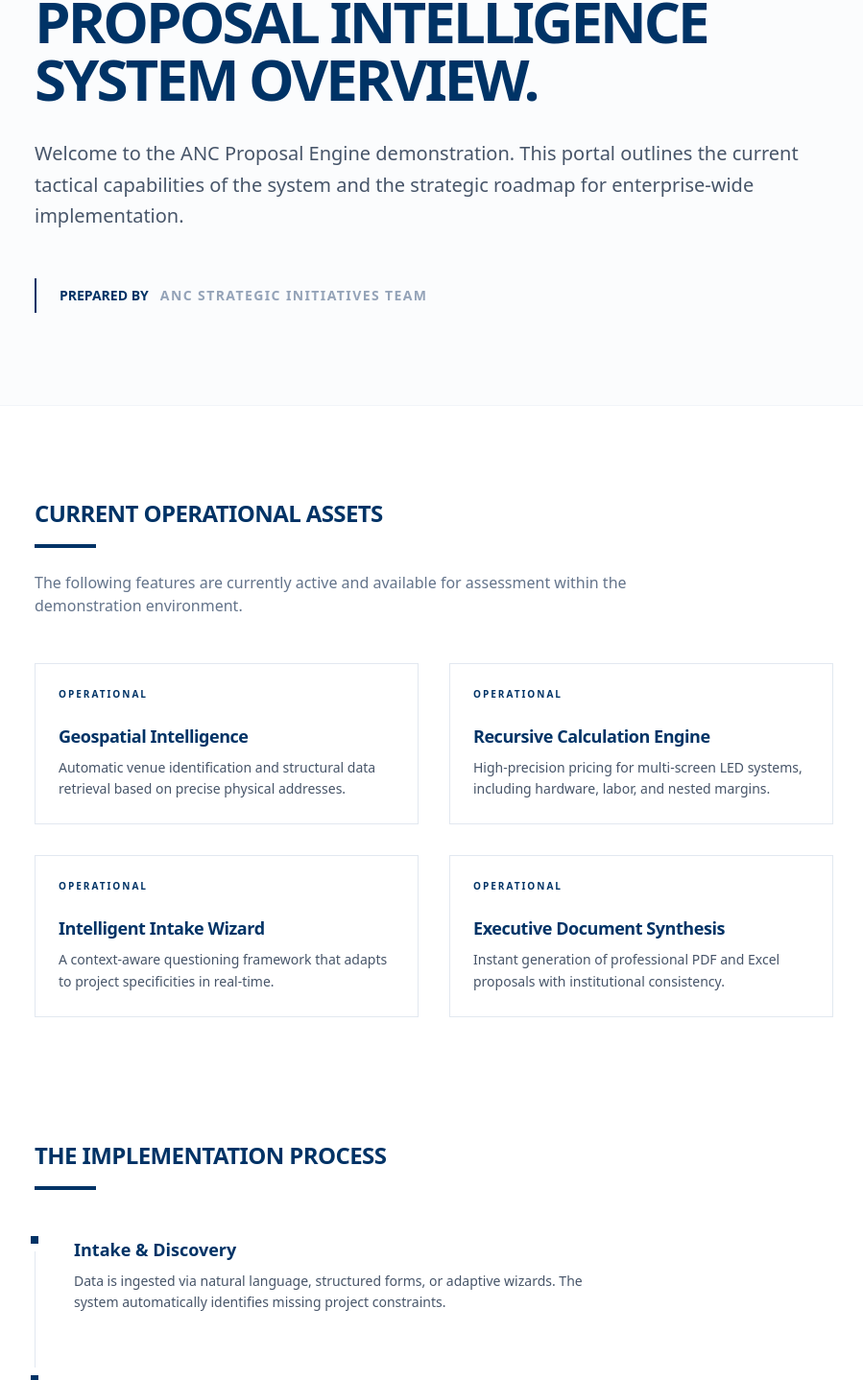
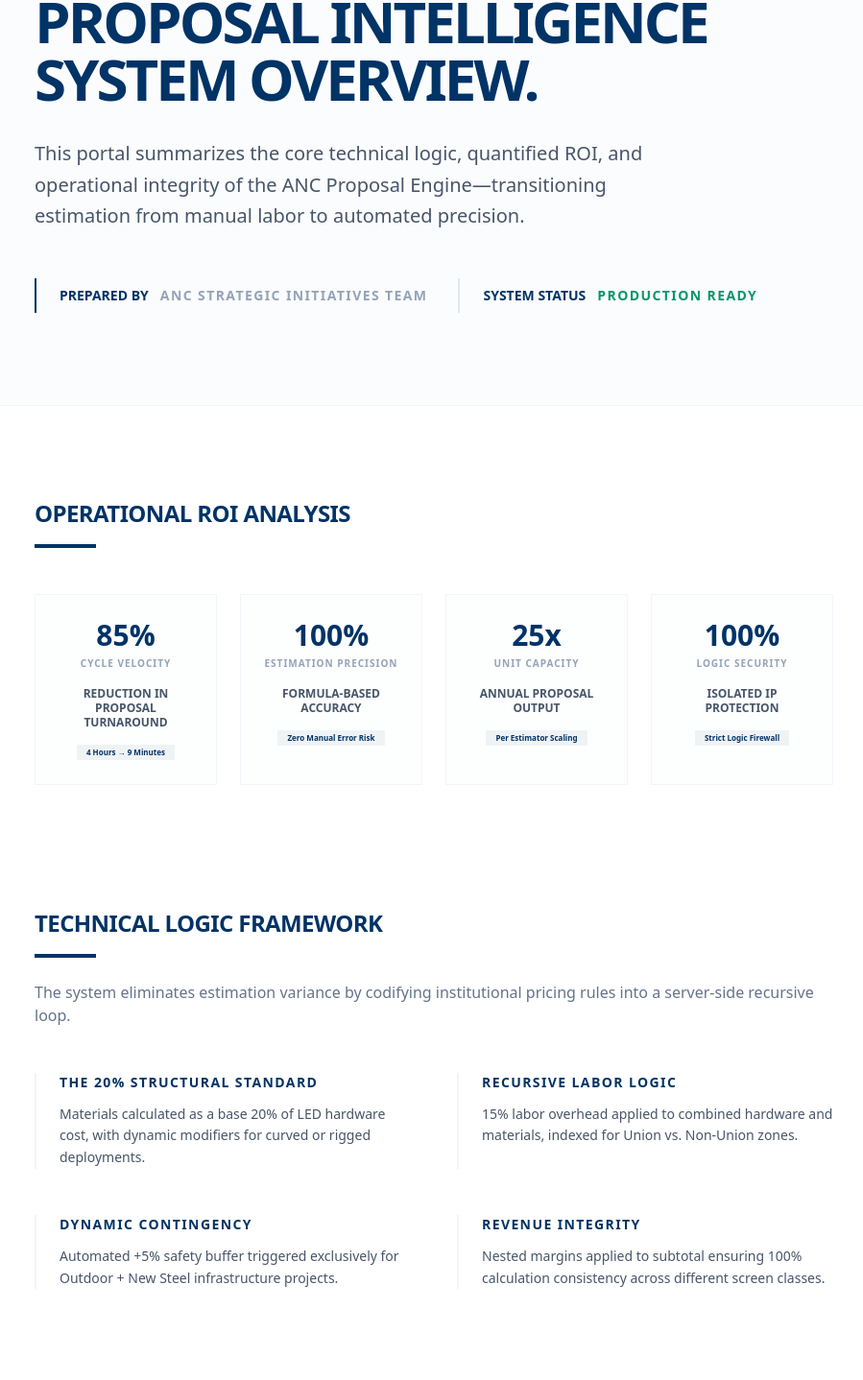
Before and after one commit to khaledbashir/natalia, a Next.js app in the folder anc-cpq/: page /strategy in a window 1280 px wide. Shown: the part 251-1689 px from the top of the page at 96% size, without its empty margins (188-1087 px from the left). Built offline with nearby package versions, Linux system fonts and the light colour scheme.

Commit message:
design: enrich strategy page with ROI data and technical logic from findings report

```diff
--- a/anc-cpq/src/app/strategy/page.tsx
+++ b/anc-cpq/src/app/strategy/page.tsx
@@ -27,10 +27,31 @@ const StrategyPage = () => {
     return () => window.removeEventListener('scroll', handleScroll);
   }, []);
 
+  const metrics = [
+    { label: "Cycle Velocity", value: "85%", sub: "Reduction in Proposal Turnaround", detail: "4 Hours → 9 Minutes" },
+    { label: "Estimation Precision", value: "100%", sub: "Formula-Based Accuracy", detail: "Zero Manual Error Risk" },
+    { label: "Unit Capacity", value: "25x", sub: "Annual Proposal Output", detail: "Per Estimator Scaling" },
+    { label: "Logic Security", value: "100%", sub: "Isolated IP Protection", detail: "Strict Logic Firewall" },
+  ];
+
+  const logicRules = [
+    { title: "The 20% Structural Standard", desc: "Materials calculated as a base 20% of LED hardware cost, with dynamic modifiers for curved or rigged deployments." },
+    { title: "Recursive Labor Logic", desc: "15% labor overhead applied to combined hardware and materials, indexed for Union vs. Non-Union zones." },
+    { title: "Dynamic Contingency", desc: "Automated +5% safety buffer triggered exclusively for Outdoor + New Steel infrastructure projects." },
+    { title: "Revenue Integrity", desc: "Nested margins applied to subtotal ensuring 100% calculation consistency across different screen classes." }
+  ];
+
+  const testingScenarios = [
+    { name: "Happy Path Protocol", status: "Verified", summary: "Linear progression from raw address to completed PDF/Excel synthesis." },
+    { name: "Multi-Value Extraction", status: "Verified", summary: "Natural language parsing of complex configurations (e.g., '10mm outdoor ribbon board 40ft wide')." },
+    { name: "Zero Value Integrity", status: "Verified", summary: "Ensuring 0 values are handled as valid inputs rather than null triggers." },
+    { name: "Database Cascades", status: "Verified", summary: "History pruning ensures all associated messages and shares are wiped upon deletion." }
+  ];
+
   const features = [
     {
       title: "Geospatial Intelligence",
-      description: "Automatic venue identification and structural data retrieval based on precise physical addresses.",
+      description: "Automatic venue identification and structural data retrieval based on precise physical addresses using Google Serper.",
       status: "Operational"
     },
     {
@@ -45,7 +66,7 @@ const StrategyPage = () => {
     },
     {
       title: "Executive Document Synthesis",
-      description: "Instant generation of professional PDF and Excel proposals with institutional consistency.",
+      description: "Instant generation of professional PDF and Excel proposals with preserved formulas and institutional consistency.",
       status: "Operational"
     }
   ];
@@ -90,33 +111,75 @@ const StrategyPage = () => {
 
       {/* Proposal Header / Hero */}
       <header className="relative pt-48 pb-24 border-b border-slate-100 bg-slate-50/50">
-        <div className="max-w-4xl mx-auto px-8">
+        <div className="max-w-4xl mx-auto px-8 text-center md:text-left">
           <Badge variant="outline" className="mb-6 border-[#003366]/30 text-[#003366] px-4 py-1 font-bold rounded-none uppercase tracking-widest text-[10px]">
             EXECUTIVE DEMO PRESENTATION
           </Badge>
           <h1 className="text-4xl md:text-6xl font-black text-[#003366] mb-8 tracking-tighter leading-tight animate-in fade-in slide-in-from-bottom-4 duration-700">
             PROPOSAL INTELLIGENCE <br />SYSTEM OVERVIEW.
           </h1>
-          <p className="text-xl text-slate-600 font-medium leading-relaxed mb-12 animate-in fade-in slide-in-from-bottom-8 duration-700 delay-200">
-            Welcome to the ANC Proposal Engine demonstration. This portal outlines the current tactical capabilities of the system and the strategic roadmap for enterprise-wide implementation.
+          <p className="text-xl text-slate-600 font-medium leading-relaxed mb-12 animate-in fade-in slide-in-from-bottom-8 duration-700 delay-200 max-w-2xl">
+            This portal summarizes the core technical logic, quantified ROI, and operational integrity of the ANC Proposal Engine—transitioning estimation from manual labor to automated precision.
           </p>
 
-          <div className="inline-flex items-center gap-3 border-l-2 border-[#003366] pl-6 py-2">
-            <span className="text-sm font-black text-[#003366]">PREPARED BY</span>
-            <span className="text-sm font-bold text-slate-400 uppercase tracking-widest">ANC Strategic Initiatives Team</span>
+          <div className="flex flex-wrap items-center gap-8 justify-center md:justify-start">
+            <div className="inline-flex items-center gap-3 border-l-2 border-[#003366] pl-6 py-2">
+              <span className="text-sm font-black text-[#003366]">PREPARED BY</span>
+              <span className="text-sm font-bold text-slate-400 uppercase tracking-widest">ANC Strategic Initiatives Team</span>
+            </div>
+            <div className="inline-flex items-center gap-3 border-l-2 border-slate-200 pl-6 py-2">
+              <span className="text-sm font-black text-[#003366]">SYSTEM STATUS</span>
+              <span className="text-sm font-bold text-emerald-600 uppercase tracking-widest">Production Ready</span>
+            </div>
           </div>
         </div>
       </header>
 
       <main className="max-w-4xl mx-auto px-8 py-24 space-y-32">
+        {/* Quantified ROI */}
+        <section className="space-y-12">
+          <div className="text-center md:text-left space-y-4">
+            <h2 className="text-2xl font-black text-[#003366] tracking-tight uppercase">Operational ROI Analysis</h2>
+            <div className="w-16 h-1 bg-[#003366] mx-auto md:mx-0"></div>
+          </div>
+
+          <div className="grid grid-cols-2 md:grid-cols-4 gap-6">
+            {metrics.map((m, i) => (
+              <div key={i} className="p-6 border border-slate-100 bg-slate-50/30 text-center">
+                <span className="text-3xl font-black text-[#003366] block mb-1">{m.value}</span>
+                <span className="text-[10px] font-black text-slate-400 uppercase tracking-widest block mb-4">{m.label}</span>
+                <p className="text-xs text-slate-600 font-bold leading-tight uppercase">{m.sub}</p>
+                <Badge variant="secondary" className="mt-4 bg-[#003366]/5 text-[#003366] rounded-none text-[8px] border-none font-black">{m.detail}</Badge>
+              </div>
+            ))}
+          </div>
+        </section>
+
+        {/* Technical Logic Framework */}
+        <section className="space-y-12">
+          <div className="space-y-4">
+            <h2 className="text-2xl font-black text-[#003366] tracking-tight uppercase">Technical Logic Framework</h2>
+            <div className="w-16 h-1 bg-[#003366]"></div>
+            <p className="text-slate-500 font-medium pt-2">
+              The system eliminates estimation variance by codifying institutional pricing rules into a server-side recursive loop.
+            </p>
+          </div>
+
+          <div className="grid md:grid-cols-2 gap-12">
+            {logicRules.map((rule, i) => (
+              <div key={i} className="space-y-3 border-l-2 border-slate-100 pl-6 group">
+                <h3 className="text-sm font-black text-[#003366] uppercase tracking-widest group-hover:text-blue-600 transition-colors">{rule.title}</h3>
+                <p className="text-sm text-slate-600 leading-relaxed font-medium">{rule.desc}</p>
+              </div>
+            ))}
+          </div>
+        </section>
+
         {/* Current Capabilities Section */}
         <section className="space-y-12">
           <div className="space-y-4">
-            <h2 className="text-2xl font-black text-[#003366] tracking-tight uppercase">Current Operational Assets</h2>
+            <h2 className="text-2xl font-black text-[#003366] tracking-tight uppercase">Operational Assets</h2>
             <div className="w-16 h-1 bg-[#003366]"></div>
-            <p className="text-slate-500 font-medium max-w-2xl pt-2">
-              The following features are currently active and available for assessment within the demonstration environment.
-            </p>
           </div>
 
           <div className="grid md:grid-cols-2 gap-8">
@@ -141,7 +204,7 @@ const StrategyPage = () => {
         {/* The Workflow Process */}
         <section className="space-y-12">
           <div className="space-y-4">
-            <h2 className="text-2xl font-black text-[#003366] tracking-tight uppercase">The Implementation Process</h2>
+            <h2 className="text-2xl font-black text-[#003366] tracking-tight uppercase">The Synthesis Process</h2>
             <div className="w-16 h-1 bg-[#003366]"></div>
           </div>
 
@@ -149,21 +212,41 @@ const StrategyPage = () => {
             {[
               {
                 step: "Intake & Discovery",
-                desc: "Data is ingested via natural language, structured forms, or adaptive wizards. The system automatically identifies missing project constraints."
+                desc: "Data is ingested via natural language, structured forms, or adaptive wizards. The system automatically identifies missing project constraints using context-aware extraction."
               },
               {
                 step: "Computational Logic",
-                desc: "Proprietary ANC margin structures and engineering requirements are processed server-side. Zero data exposure to external LLMs."
+                desc: "Proprietary ANC margin structures and engineering requirements are processed server-side. Zero data exposure to external LLMs; the AI only drives the conversation."
               },
               {
                 step: "Synthesis & Verification",
-                desc: "Results are validated against institutional standards before being compiled into multi-component proposal documents."
+                desc: "Results are validated against institutional standards before being compiled into multi-component proposal documents (PDF/Excel) with full formula preservation."
               }
             ].map((it, i) => (
               <div key={i} className="relative">
                 <div className="absolute -left-[45px] top-0 w-2 h-2 bg-[#003366] ring-8 ring-white"></div>
                 <h3 className="text-lg font-bold text-[#003366] mb-2">{it.step}</h3>
                 <p className="text-slate-600 font-medium max-w-xl text-sm leading-relaxed">{it.desc}</p>
+              </div>
+            ))}
+          </div>
+        </section>
+
+        {/* Verification & Testing */}
+        <section className="space-y-12">
+          <div className="space-y-4">
+            <h2 className="text-2xl font-black text-[#003366] tracking-tight uppercase">System Verification</h2>
+            <div className="w-16 h-1 bg-[#003366]"></div>
+          </div>
+
+          <div className="grid md:grid-cols-2 gap-8">
+            {testingScenarios.map((test, i) => (
+              <div key={i} className="p-8 border border-slate-100 bg-slate-50/50">
+                <div className="flex justify-between items-center mb-4">
+                  <h4 className="text-xs font-black text-[#003366] uppercase tracking-[0.2em]">{test.name}</h4>
+                  <Badge className="bg-emerald-100 text-emerald-800 border-none rounded-none text-[8px] font-black uppercase tracking-widest">{test.status}</Badge>
+                </div>
+                <p className="text-xs text-slate-500 font-medium leading-relaxed">{test.summary}</p>
               </div>
             ))}
           </div>
@@ -220,15 +303,17 @@ const StrategyPage = () => {
           </div>
         </section>
 
-        {/* Footer / Signature */}
+        {/* Final Conclusion / Footnote */}
         <footer className="pt-24 pb-12 text-center space-y-12">
           <Separator className="bg-slate-100" />
           <div className="space-y-8">
             <span className="text-[10px] font-black text-slate-400 tracking-[0.5em] uppercase">Strategic Partner</span>
             <h3 className="text-3xl font-black tracking-[0.25em] text-[#003366]">BASHEER</h3>
-            <p className="text-slate-400 text-[9px] font-bold tracking-widest uppercase">
-              © 2026 ANC AUTOMATED PROPOSAL INITIATIVE • DOCUMENT CLASSIFICATION: CONFIDENTIAL
-            </p>
+            <div className="max-w-xs mx-auto text-[9px] font-bold text-slate-400 uppercase tracking-widest leading-relaxed">
+              © 2026 ANC AUTOMATED PROPOSAL INITIATIVE <br />
+              DEPLOYMENT STATUS: JAN 14 STABLE BUILD <br />
+              DOCUMENT CLASSIFICATION: CONFIDENTIAL
+            </div>
           </div>
         </footer>
       </main>
```
